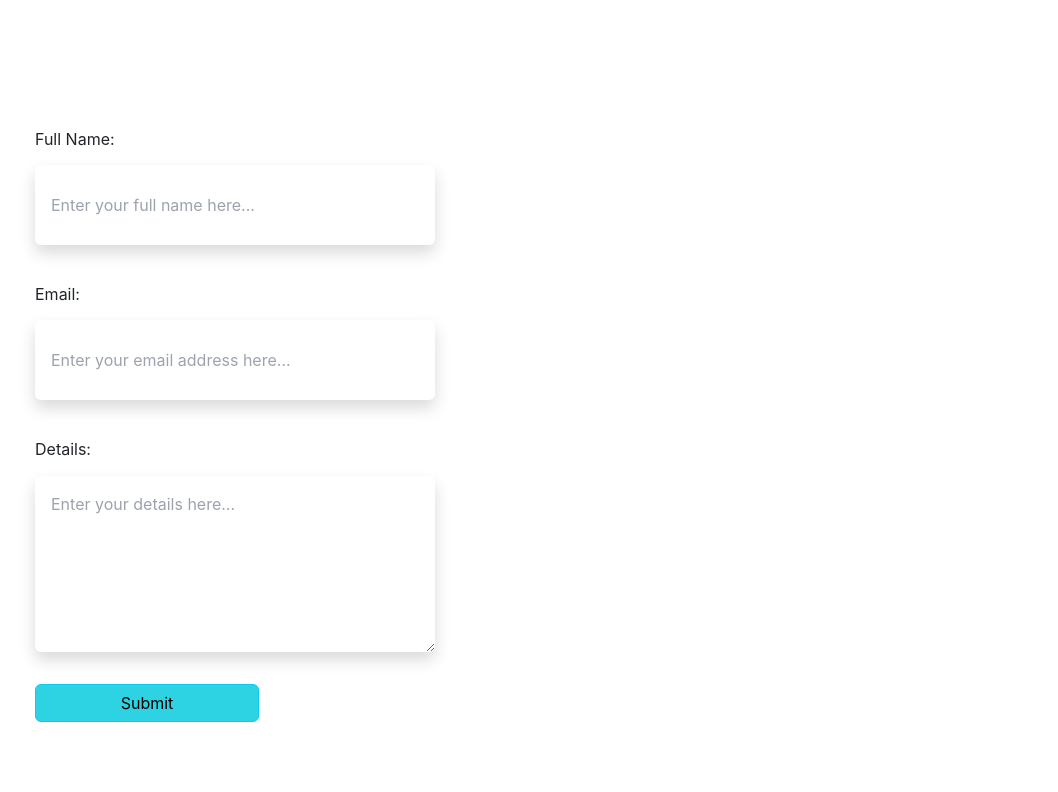
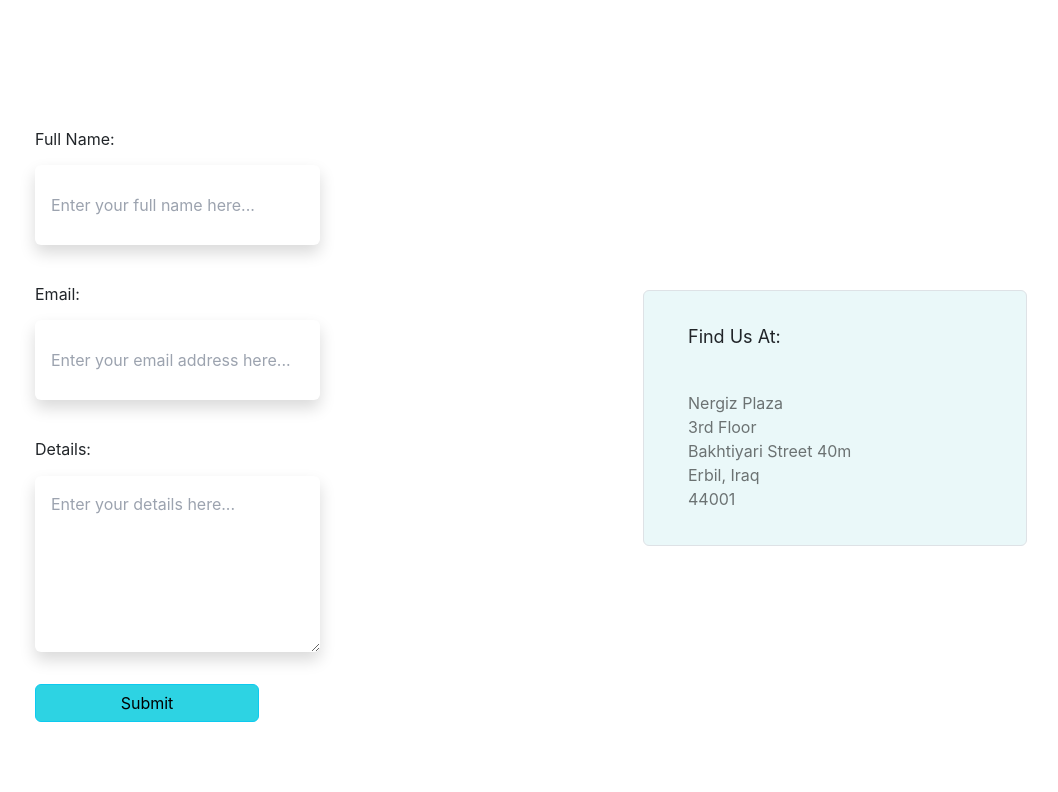
Before and after one commit to Recoded-Spark-Turkey-2022/Vitality, a React (Create React App) app: page /Contact in a window 1280 px wide. Shown: the part 528-1320 px from the top of the page, without its empty margins (45-1103 px from the left). Built offline with nearby package versions, Linux system fonts and the light colour scheme.

Commit message:
some changes

```diff
--- a/src/components/About/contact/Contact.js
+++ b/src/components/About/contact/Contact.js
@@ -22,8 +22,8 @@ function Contact (){
                     <img src={Group} alt='Healling' className=" w-96 mt-16 ml-56 h-80 "/>
                 </div>
             </div>
-            <div className=" flex flex-row flex-wrap mt-28 ">
-                <div className=" ml-20 w-3/4 ">
+            <div className=" grid grid-flow-col mt-28 grid-cols-11 mb-28">
+                <div className=" ml-20   col-span-full  w-full mr-1">
                      <h5 className=" -mb-2">Full Name:  </h5><br/>
                      <input type="Name" id="Name" name="Name"  placeholder="Enter your full name here..." className="shadow p-3 mb-5 bg-white rounded w-5/12 h-20"/> <br/>
                      <h5 className=" -mb-2 -mt-2">Email:   </h5><br/>
@@ -32,13 +32,13 @@ function Contact (){
                      <textarea id="Details" name="Details" placeholder="Enter your details here..." className="shadow p-3 mb-5 bg-white rounded  w-5/12 h-44"/> <br/>
                      <button type="submit" className="btn btn btn-info bg-[#2DD3E3] -mt-8 w-56">Submit</button>
                 </div>
-                <div className=" bg-[#EAF8F9] w-1/4 h-64 mt-40 ml-96">
-                    <h1 className=" text-lg mb-3 ">Find Us At:</h1><br/>
-                    <p className="text-[#0000008A] -mb-6">Nergiz Plaza</p><br/>
-                    <p className="text-[#0000008A] -mb-6">3rd Floor</p><br/>
-                    <p className="text-[#0000008A] -mb-6">Bakhtiyari Street 40m</p><br/>
-                    <p className="text-[#0000008A] -mb-6">Erbil, Iraq</p><br/>
-                    <p className="text-[#0000008A] -mb-6">44001</p><br/>
+                <div className=" bg-[#EAF8F9]  h-64 mt-40  border rounded w-96 grid-cols-1  mr-52 ml-1">
+                    <h1 className=" text-lg mb-3 mt-8 ml-11">Find Us At:</h1><br/>
+                    <p className="text-[#0000008A] -mb-6 ml-11">Nergiz Plaza</p><br/>
+                    <p className="text-[#0000008A] -mb-6 ml-11">3rd Floor</p><br/>
+                    <p className="text-[#0000008A] -mb-6 ml-11">Bakhtiyari Street 40m</p><br/>
+                    <p className="text-[#0000008A] -mb-6 ml-11">Erbil, Iraq</p><br/>
+                    <p className="text-[#0000008A] -mb-6 ml-11">44001</p><br/>
                 </div>
             </div>
         </div>
```
